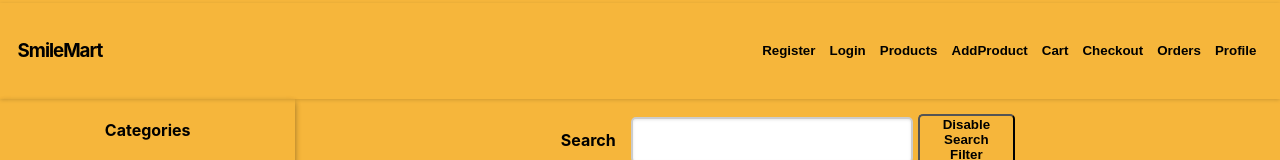
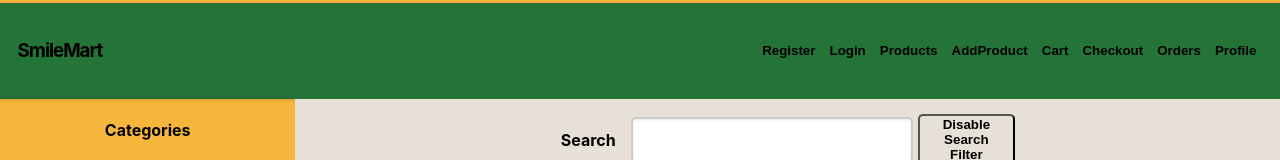
Before and after one commit to RumrillJ/SmileMart, a React (Create React App) app in the folder frontend/: page / in a window 1280 px wide. Shown: the top 160 px of the page. Built offline with nearby package versions, Linux system fonts and the light colour scheme; no server answers.

Commit message:
changed background color of products and the nav bar color

```diff
--- a/frontend/src/styles/page.css
+++ b/frontend/src/styles/page.css
@@ -34,3 +34,7 @@
   font-weight: bolder;
   letter-spacing: -1px;
 }
+
+.nav-container{
+  background-color: #247339;
+}
--- a/frontend/src/styles/productitem.css
+++ b/frontend/src/styles/productitem.css
@@ -2,7 +2,7 @@
   width: 300px;
   height: 300px;
   box-shadow: rgba(0, 0, 0, 0.09) 0px 2px 1px, rgba(0, 0, 0, 0.09) 0px 4px 2px, rgba(0, 0, 0, 0.09) 0px 8px 4px, rgba(0, 0, 0, 0.09) 0px 16px 8px, rgba(0, 0, 0, 0.09) 0px 32px 16px;
-  background-color: rgba(233, 182, 87, 0.4);
+  background-color: rgb(246, 182, 59);
   border-radius: 5px;
   display: flex;
   flex-direction: column;
--- a/frontend/src/styles/productspage.css
+++ b/frontend/src/styles/productspage.css
@@ -14,6 +14,7 @@
   flex-direction: column;
   align-items:center;
   box-shadow: rgba(0, 0, 0, 0.16) 0px 3px 6px, rgba(0, 0, 0, 0.23) 0px 3px 6px;
+
 }
 
 .main-part {
@@ -23,6 +24,7 @@
   flex-direction: column;
   align-items: center;
   padding: 10px;
+  background-color: rgb(230, 224, 214);
 }
 
 .categories {
```
